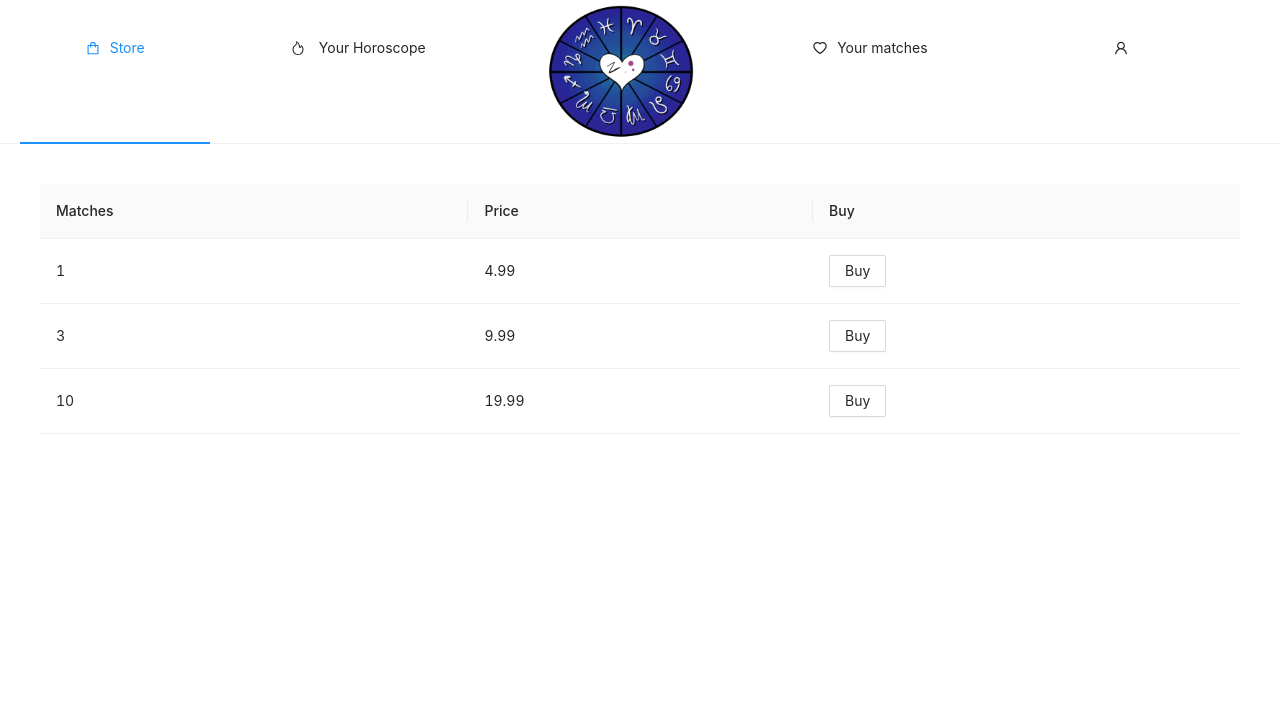
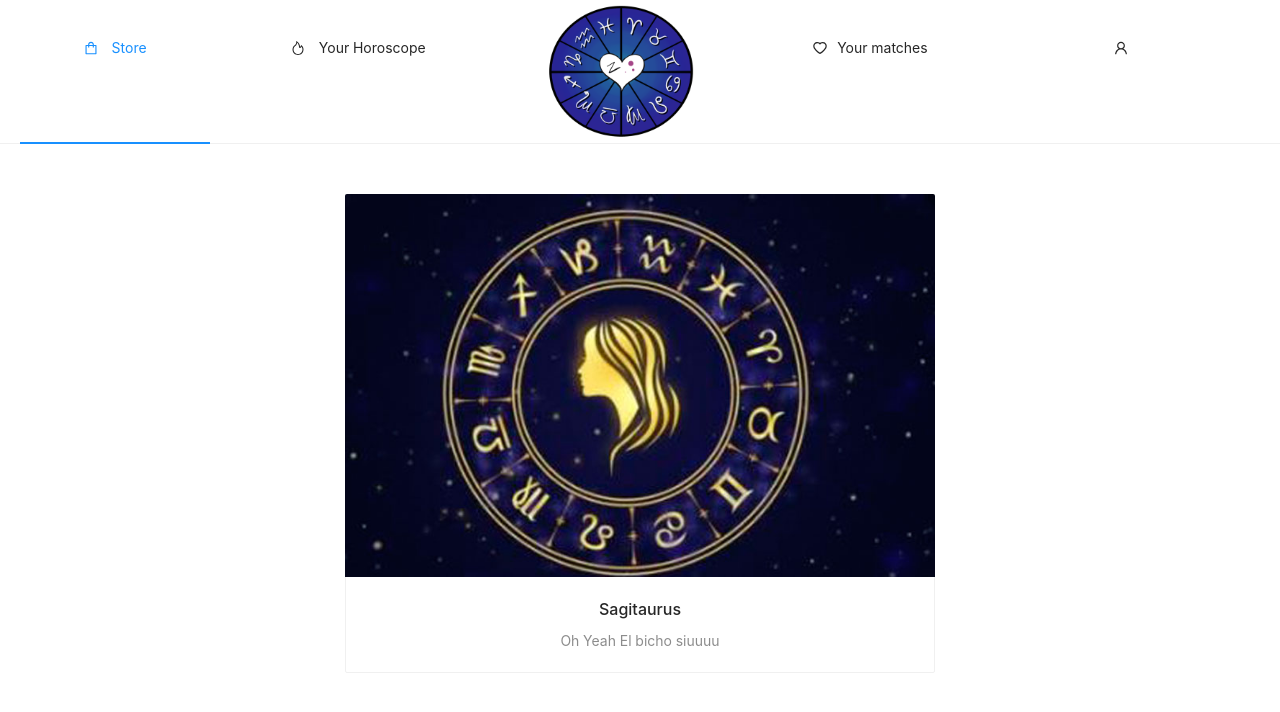
Before and after one commit to 888Lucy888/WebFinalProject, a React (Create React App) app in the folder zodiaclove/: page /horoscope in a window 1280 px wide. Shown: the top 712 px of the page. Built offline with nearby package versions, Linux system fonts and the light colour scheme.

Commit message:
avancesTrabajo

```diff
--- a/zodiaclove/src/App.js
+++ b/zodiaclove/src/App.js
@@ -5,6 +5,7 @@
 import Navbar from "./Components/Navbar";
 import HoroscopeCard from "./Components/HoroscopeCard";
 import Store from "./Components/store";
+import HoroscopeView from "./Views/horoscopeView";
 
 import { Link, Route, Routes } from "react-router-dom";
 
@@ -29,10 +30,11 @@
   return (
     <div className="App">
       <Navbar></Navbar>
-      <Store></Store>
       <Routes>
         <Route exact path="/" element={<Hello />} />
         <Route path="/users/signup" element={<UserData />} />
+        <Route path="/store" element={<Store />} />
+        <Route path="/horoscope" element={<HoroscopeView />} />
       </Routes>
     </div>
   );
--- a/zodiaclove/src/Components/Navbar.jsx
+++ b/zodiaclove/src/Components/Navbar.jsx
@@ -27,6 +27,9 @@
           icon={<ShoppingOutlined />}
           style={{ width: "18%", textAlign: "center", padding: "25px" }}
         >
+        <a href="./store" rel="noopener noreferrer">
+            {" "}
+          </a>
           Store
         </Menu.Item>
         <Menu.Item
@@ -34,7 +37,7 @@
           icon={<FireOutlined />}
           style={{ width: "20%", textAlign: "center", padding: "25px" }}
         >
-          <a href="../Views/horoscopeView" rel="noopener noreferrer">
+          <a href="../horoscope" rel="noopener noreferrer">
             {" "}
           </a>
           Your Horoscope
--- a/zodiaclove/src/Views/horoscopeView.jsx
+++ b/zodiaclove/src/Views/horoscopeView.jsx
@@ -1,15 +1,21 @@
-import "./App.css";
+//import "./App.css";
 import 'antd/dist/antd.css';
 
-import UserData from "./api/UserData";
-import Navbar from "./Components/Navbar";
+import React, { Component } from "react";
 
-function HoroscopeView() {
-  return (
-    <div className="HoroscopeView">
-      <h1>Funciona</h1>
-    </div>
-  );
+//import UserData from "./api/UserData";
+import ProfileCards from "../Components/ProfileCards";
+
+class HoroscopeView extends Component {
+  state = {};
+
+  async componentDidMount() {}
+
+  render() {
+    return (
+      <ProfileCards></ProfileCards>
+    );
+  }
 }
 
 export default HoroscopeView;
```
